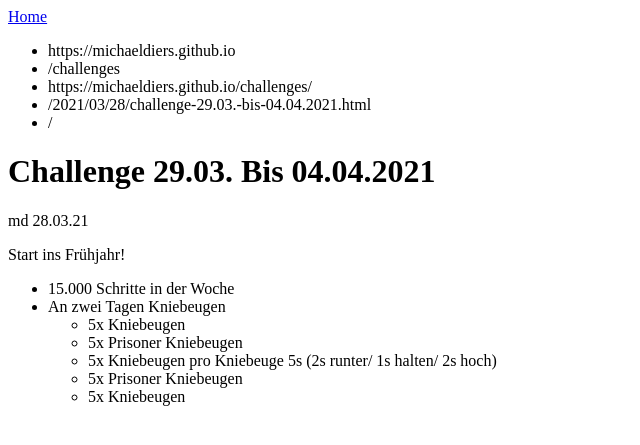
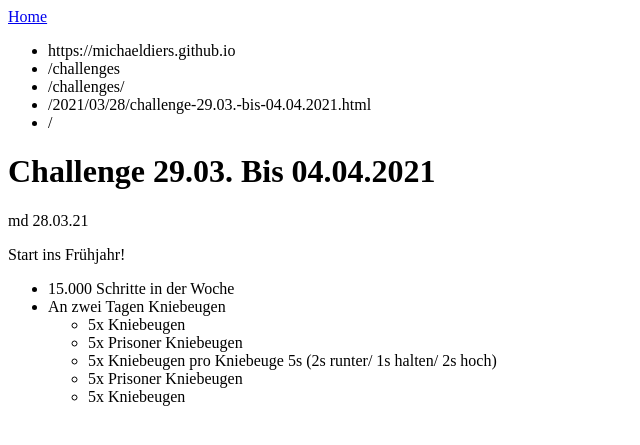
Before and after one commit to MichaelDiers/challenges, a Jekyll site: the page built from _posts/2021-03-28-challenge-29.03.-bis-04.04.2021.md, in a window 1280 px wide. Shown: the top 445 px of the page, without its empty margins (0-640 px from the left). Built offline with Jekyll 4.4.1, drawn with Linux system fonts in a browser that asks for light colours.

Commit message:
timezone

```diff
--- a/_includes/navigation.html
+++ b/_includes/navigation.html
@@ -1,7 +1,7 @@
 <nav>
     {% for item in site.data.navigation %}
-      {% assign currentLink = site.url | append: site.baseurl | append: item.link %}
-      <a href="{{ currentLink }}" {% if page.url == currentLink %}class="current"{% endif %}>{{ item.name }}</a>
+      {% assign currentLink = site.baseurl | append: item.link %}
+      <a href="{{ currentLink }}" {% if page.url == item.link %}class="current"{% endif %}>{{ item.name }}</a>
       <p>
         <ul>
           <li>{{site.url}}</li>
```
